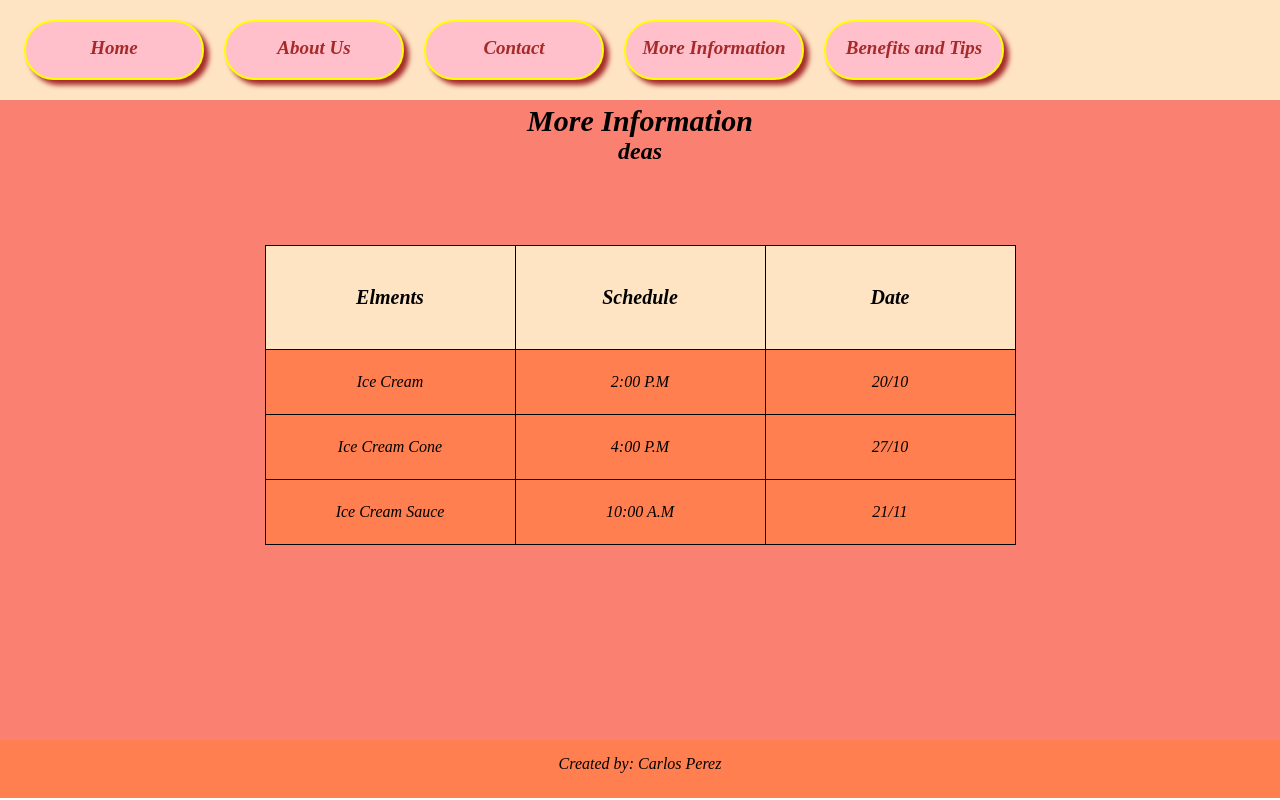
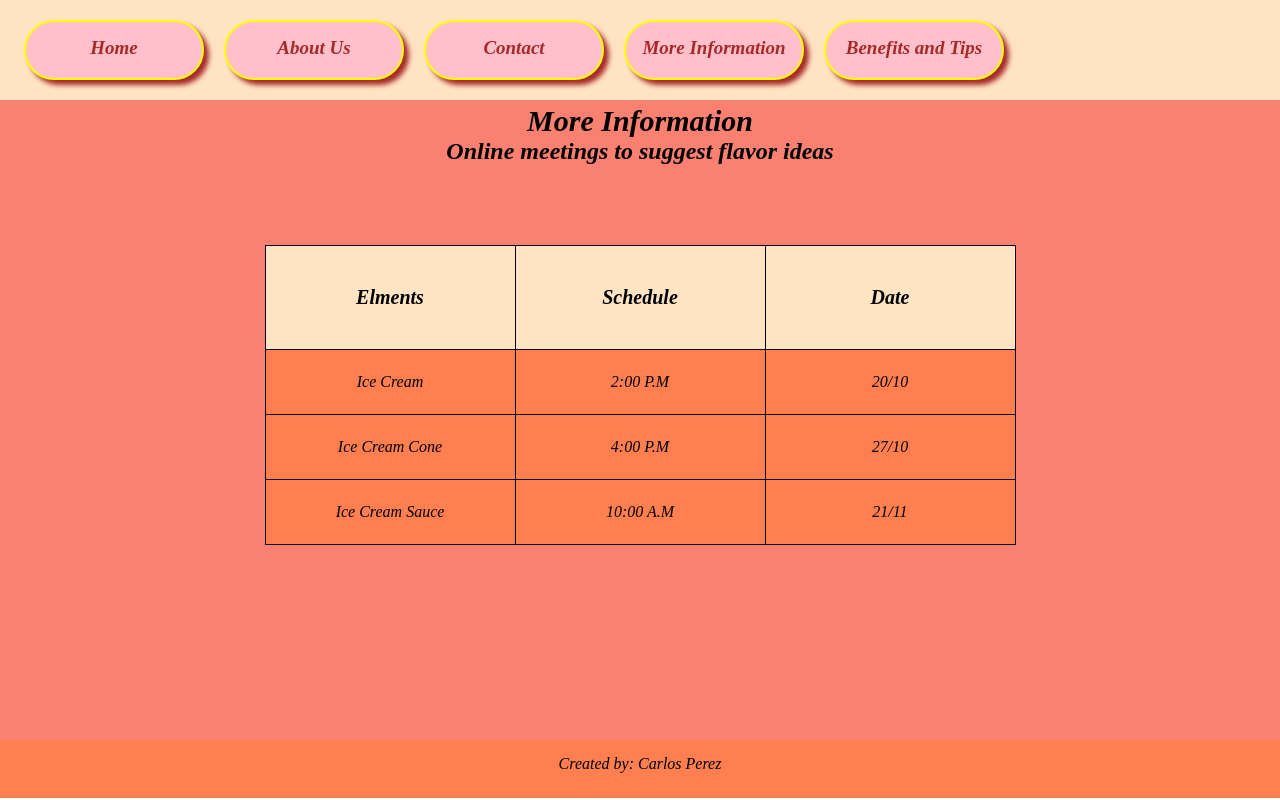
Before and after one commit to LondoCreed/Sprint, a plain HTML site: page information.html in a window 1280 px wide. Shown: the top 800 px of the page. Drawn offline with Linux system fonts and the light colour scheme.

Commit message:
arregle deas

```diff
--- a/information.html
+++ b/information.html
@@ -25,7 +25,7 @@
     <main>
 
         <h1>More Information</h1>
-        <h2>deas</h2>
+        <h2>Online meetings to suggest flavor ideas</h2>
         <div class="layout">
         <table class="tabla">
             <tr class="filas">
```
